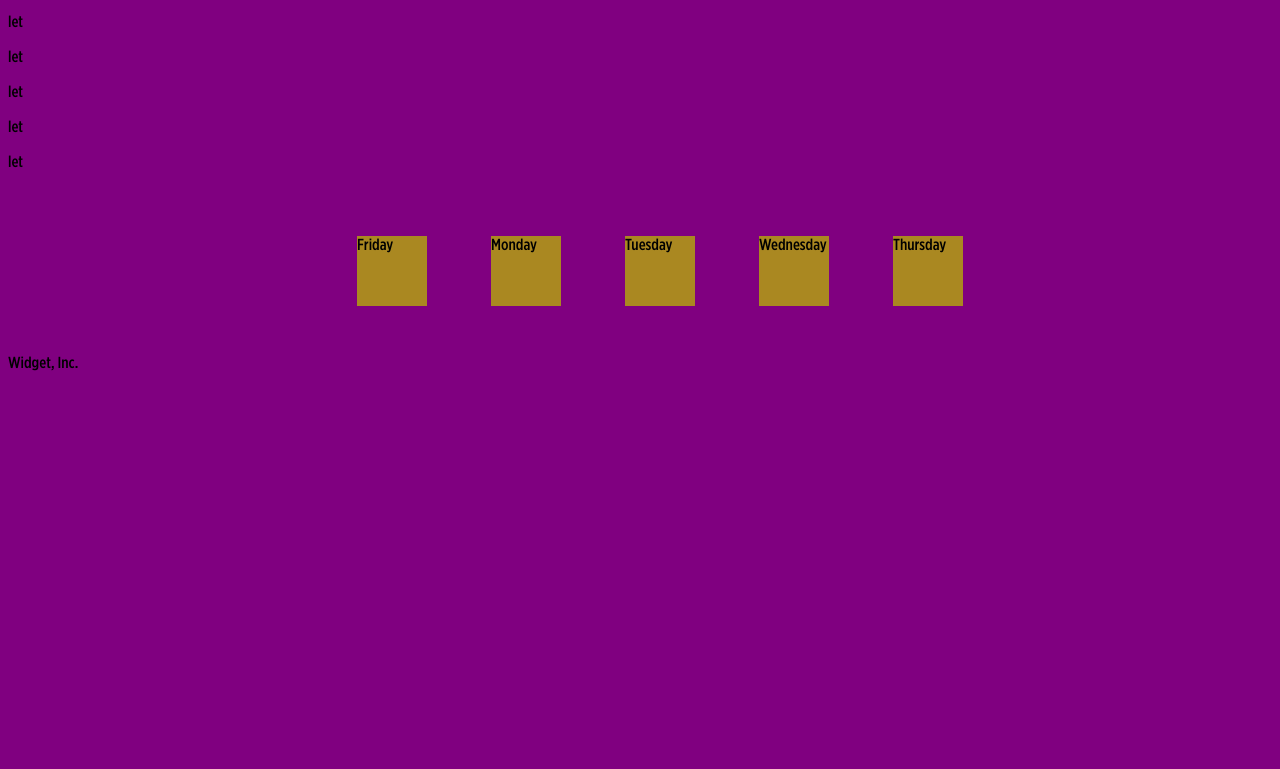
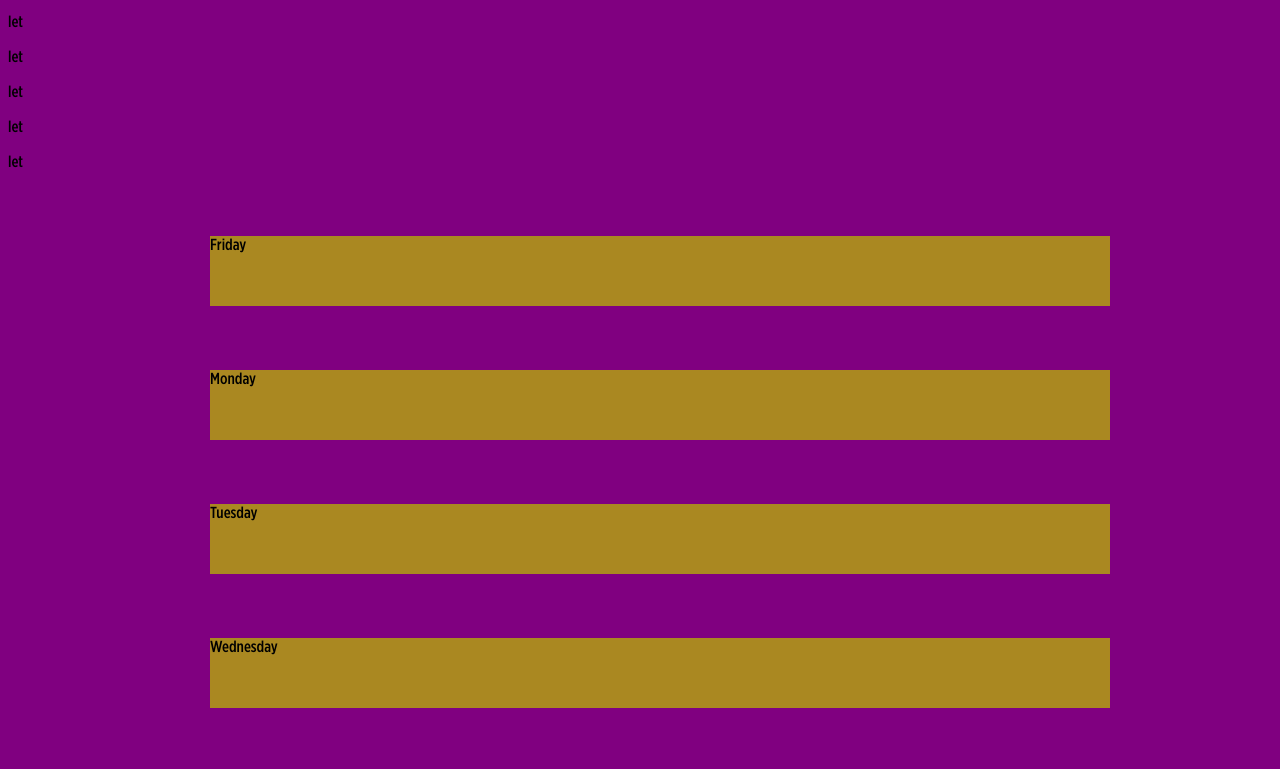
Before and after one commit to wisestme/playground, a plain HTML site: page playground.html in a window 1280 px wide. Shown: the part 754-1523 px from the top of the page. Before the commit the page ends 1135 px from the top, so only its background shows below. Drawn offline with nearby package versions, Linux system fonts and the light colour scheme.

Commit message:
apply flex grow-shrink

```diff
--- a/css/playground.css
+++ b/css/playground.css
@@ -38,7 +38,7 @@ ul {
 }
 
 li {
-  width: 70px;
+  width: 900px;
   height: 70px;
   background-color: #aa8821;
   margin: 2em;
@@ -47,6 +47,8 @@ li {
 
 .friday {
   order: -1;
+
+  flex-shrink: 2;
 }
 
 
```
